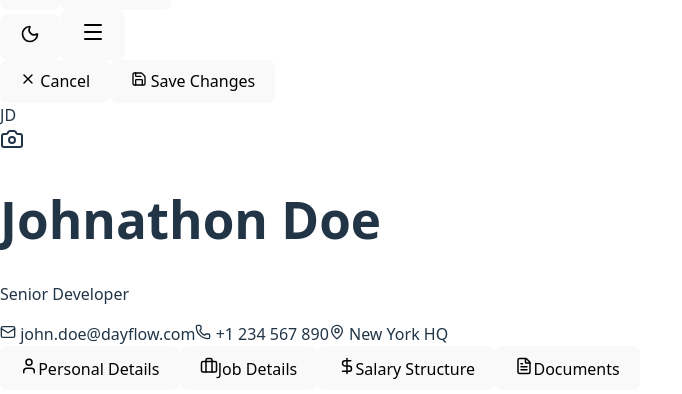
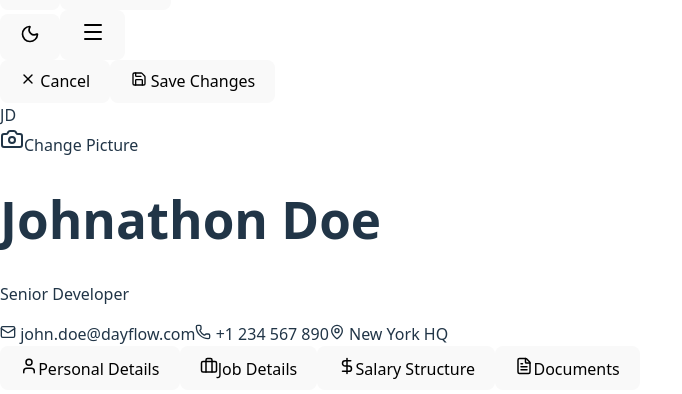
Before and after one commit to HarshJasani9/Delta, a React (Vite) app in the folder client/: page /profile in a window 1280 px wide. Both pictures are taken after a click on the button "Edit Profile". Shown: the part 245-639 px from the top of the page, without its empty margins (0-682 px from the left). Built offline with nearby package versions, Linux system fonts and the light colour scheme.

Commit message:
Updated  employee profile for employee restriction

```diff
--- a/client/src/pages/EmployeeProfile.jsx
+++ b/client/src/pages/EmployeeProfile.jsx
@@ -1,15 +1,16 @@
-import React, { useState } from 'react';
+import React, { useState, useEffect } from 'react';
 import {
   User, Briefcase, DollarSign, FileText, Mail, Phone, MapPin,
-  Camera, Save, X, Edit3, UploadCloud
+  Camera, Save, X, Edit3, UploadCloud, CheckCircle
 } from 'lucide-react';
 
 const EmployeeProfile = () => {
   const [activeTab, setActiveTab] = useState('personal');
   const [isEditing, setIsEditing] = useState(false);
+  const [notification, setNotification] = useState({ show: false, message: '' });
 
-  // Mock Logic: Change this to 'admin' to test Admin capabilities
-  // In a real app, this comes from your Auth Context
+  // ROLE SETTING: Defaulted to 'employee' to test Section 3.3.2 requirements
+  // Change to 'admin' to see full edit access
   const currentUserRole = 'employee';
 
   // State for Form Data
@@ -33,22 +34,40 @@ const EmployeeProfile = () => {
     manager: 'Sarah Connor',
   });
 
-  // Handle Input Change
+  // Helper: Auto-hide notification after 3 seconds
+  useEffect(() => {
+    if (notification.show) {
+      const timer = setTimeout(() => {
+        setNotification({ ...notification, show: false });
+      }, 3000);
+      return () => clearTimeout(timer);
+    }
+  }, [notification]);
+
   const handleChange = (e) => {
     setProfile({ ...profile, [e.target.name]: e.target.value });
   };
 
   const handleSave = () => {
+    // 1. Close Edit Mode
     setIsEditing(false);
-    // API Call to save data would go here
-    alert("Profile Updated Successfully!");
+
+    // 2. Show UI Notification (No Popup)
+    setNotification({
+      show: true,
+      message: 'Profile changes saved successfully!'
+    });
+
+    // In a real app: axios.put('/api/profile', profile)...
   };
 
-  // Helper to determine if a specific field is editable
+  // STRICT REQUIREMENT CHECK [Section 3.3.2]
+  // Employees can ONLY edit: Address, Phone, Profile Picture
   const isFieldEditable = (fieldName) => {
     if (currentUserRole === 'admin') return true; // Admin edits everything
-    // Employee can only edit these specific fields (Section 3.3.2)
-    return ['phone', 'address', 'profilePic'].includes(fieldName);
+
+    const allowedFieldsForEmployee = ['phone', 'address', 'profilePic'];
+    return allowedFieldsForEmployee.includes(fieldName);
   };
 
   const tabs = [
@@ -59,12 +78,35 @@ const EmployeeProfile = () => {
   ];
 
   return (
-    <div className="p-6 max-w-7xl mx-auto space-y-6">
+    <div className="p-6 max-w-7xl mx-auto space-y-6 relative">
 
-      {/* Header & Profile Picture [Section 3.3.1 & 3.3.2] */}
-      <div className="bg-white dark:bg-gray-800 rounded-2xl p-8 shadow-sm border border-gray-100 dark:border-gray-700 flex flex-col md:flex-row items-center gap-8 relative">
+      {/* =======================
+          UI NOTIFICATION TOAST
+         ======================= */}
+      {notification.show && (
+        <div className="fixed top-24 right-6 z-50 animate-bounce-in">
+          <div className="bg-gray-800 dark:bg-white text-white dark:text-gray-900 px-6 py-4 rounded-xl shadow-2xl flex items-center gap-3 min-w-[300px]">
+            <div className="bg-green-500 rounded-full p-1">
+              <CheckCircle size={16} className="text-white" />
+            </div>
+            <div>
+              <h4 className="font-bold text-sm">Success</h4>
+              <p className="text-sm opacity-90">{notification.message}</p>
+            </div>
+            <button
+              onClick={() => setNotification({ ...notification, show: false })}
+              className="ml-auto text-gray-400 hover:text-white dark:hover:text-gray-600"
+            >
+              <X size={18} />
+            </button>
+          </div>
+        </div>
+      )}
 
-        {/* Edit Button (Top Right) */}
+      {/* Header & Profile Picture */}
+      <div className="bg-white dark:bg-gray-800 rounded-2xl p-8 shadow-sm border border-gray-100 dark:border-gray-700 flex flex-col md:flex-row items-center gap-8 relative transition-colors">
+
+        {/* Edit Action Buttons */}
         {!isEditing ? (
           <button
             onClick={() => setIsEditing(true)}
@@ -90,21 +132,21 @@ const EmployeeProfile = () => {
           </div>
         )}
 
-        {/* Profile Image with Edit Overlay */}
+        {/* Profile Image - Editable Rule Applied */}
         <div className="relative group">
           <div className="w-32 h-32 rounded-full bg-gradient-to-r from-primary to-purple-600 p-1">
             <div className="w-full h-full rounded-full bg-white dark:bg-gray-800 flex items-center justify-center overflow-hidden">
-               {/* Placeholder or Real Image */}
                <span className="text-4xl font-bold text-gray-800 dark:text-white">
                  {profile.firstName.charAt(0)}{profile.lastName.charAt(0)}
                </span>
             </div>
           </div>
 
-          {/* Camera Icon - Only shows if editing is allowed */}
+          {/* Camera Overlay: Only visible if editing AND profilePic is editable */}
           {isEditing && isFieldEditable('profilePic') && (
-            <div className="absolute inset-0 bg-black/40 rounded-full flex items-center justify-center cursor-pointer opacity-0 group-hover:opacity-100 transition-opacity">
+            <div className="absolute inset-0 bg-black/40 rounded-full flex items-center justify-center cursor-pointer opacity-0 group-hover:opacity-100 transition-opacity backdrop-blur-sm">
               <Camera className="text-white" size={24} />
+              <span className="sr-only">Change Picture</span>
             </div>
           )}
         </div>
@@ -143,7 +185,7 @@ const EmployeeProfile = () => {
       {/* Content Area */}
       <div className="bg-white dark:bg-gray-800 rounded-2xl p-8 shadow-sm border border-gray-100 dark:border-gray-700 min-h-[400px]">
 
-        {/* TAB 1: PERSONAL DETAILS [Section 3.3.1] */}
+        {/* TAB 1: PERSONAL DETAILS */}
         {activeTab === 'personal' && (
           <div className="grid grid-cols-1 md:grid-cols-2 gap-x-8 gap-y-6 animate-fade-in">
              <FormField
@@ -170,18 +212,22 @@ const EmployeeProfile = () => {
                 label="Marital Status" name="maritalStatus" value={profile.maritalStatus}
                 isEditing={isEditing} editable={isFieldEditable('maritalStatus')} onChange={handleChange}
              />
+             {/* Editable for Employee */}
              <FormField
                 label="Phone Number" name="phone" value={profile.phone}
                 isEditing={isEditing} editable={isFieldEditable('phone')} onChange={handleChange}
+                highlight={isEditing && isFieldEditable('phone')} // Visual clue
              />
+             {/* Editable for Employee */}
              <FormField
                 label="Current Address" name="address" value={profile.address} fullWidth
                 isEditing={isEditing} editable={isFieldEditable('address')} onChange={handleChange}
+                highlight={isEditing && isFieldEditable('address')} // Visual clue
              />
           </div>
         )}
 
-        {/* TAB 2: JOB DETAILS [Section 3.3.1] */}
+        {/* TAB 2: JOB DETAILS */}
         {activeTab === 'job' && (
           <div className="grid grid-cols-1 md:grid-cols-2 gap-x-8 gap-y-6 animate-fade-in">
              <FormField label="Employee ID" value={profile.employeeId} />
@@ -194,11 +240,10 @@ const EmployeeProfile = () => {
           </div>
         )}
 
-        {/* TAB 3: SALARY STRUCTURE [Section 3.3.1] */}
+        {/* TAB 3: SALARY */}
         {activeTab === 'salary' && (
           <div className="animate-fade-in space-y-6">
              <div className="grid grid-cols-1 md:grid-cols-2 gap-6">
-                {/* Earnings */}
                 <div className="p-5 bg-gray-50 dark:bg-gray-700/50 rounded-xl border border-gray-100 dark:border-gray-600">
                    <h3 className="text-sm font-semibold text-gray-500 uppercase mb-4 tracking-wider">Earnings</h3>
                    <div className="space-y-3">
@@ -207,7 +252,6 @@ const EmployeeProfile = () => {
                       <div className="flex justify-between text-gray-600 dark:text-gray-300"><span>Special Allowance</span> <span>$1,000</span></div>
                    </div>
                 </div>
-                {/* Deductions */}
                 <div className="p-5 bg-gray-50 dark:bg-gray-700/50 rounded-xl border border-gray-100 dark:border-gray-600">
                    <h3 className="text-sm font-semibold text-gray-500 uppercase mb-4 tracking-wider">Deductions</h3>
                    <div className="space-y-3">
@@ -223,7 +267,7 @@ const EmployeeProfile = () => {
           </div>
         )}
 
-        {/* TAB 4: DOCUMENTS [Section 3.3.1] */}
+        {/* TAB 4: DOCUMENTS */}
         {activeTab === 'documents' && (
           <div className="animate-fade-in grid grid-cols-1 md:grid-cols-2 gap-4">
              <DocumentCard title="Employment Contract.pdf" date="Jan 12, 2022" size="2.4 MB" />
@@ -231,7 +275,6 @@ const EmployeeProfile = () => {
              <DocumentCard title="Tax Form W2.pdf" date="Jan 01, 2023" size="3.1 MB" />
              <DocumentCard title="ID Proof (Passport).jpg" date="Verified" size="4.5 MB" />
 
-             {/* Upload Button (Visual Only) */}
              <div className="border-2 border-dashed border-gray-200 dark:border-gray-600 rounded-xl p-4 flex flex-col items-center justify-center text-gray-400 hover:text-primary hover:border-primary cursor-pointer transition-colors h-24">
                <UploadCloud size={24} />
                <span className="text-xs font-medium mt-1">Upload New Document</span>
@@ -245,20 +288,27 @@ const EmployeeProfile = () => {
 
 // --- Reusable Components ---
 
-const FormField = ({ label, name, value, type = "text", isEditing, editable, onChange, fullWidth }) => (
+const FormField = ({ label, name, value, type = "text", isEditing, editable, onChange, fullWidth, highlight }) => (
   <div className={`${fullWidth ? 'col-span-1 md:col-span-2' : ''}`}>
     <label className="block text-sm font-medium text-gray-500 dark:text-gray-400 mb-1.5">{label}</label>
 
     {isEditing && editable ? (
+      <div className="relative">
         <input
           type={type}
           name={name}
           value={value}
           onChange={onChange}
-        className="w-full px-4 py-2.5 border border-gray-300 dark:border-gray-600 rounded-lg focus:ring-2 focus:ring-primary focus:border-transparent outline-none bg-white dark:bg-gray-700 text-gray-900 dark:text-white transition-all shadow-sm"
+          className={`w-full px-4 py-2.5 border rounded-lg focus:ring-2 focus:ring-primary focus:border-transparent outline-none bg-white dark:bg-gray-700 text-gray-900 dark:text-white transition-all shadow-sm
+            ${highlight ? 'border-primary ring-1 ring-primary/20' : 'border-gray-300 dark:border-gray-600'}
+          `}
         />
+        {highlight && (
+           <span className="absolute right-3 top-1/2 -translate-y-1/2 text-primary opacity-50"><Edit3 size={14}/></span>
+        )}
+      </div>
     ) : (
-      <p className={`text-lg font-medium text-gray-800 dark:text-white py-2 ${isEditing ? 'opacity-50' : ''}`}>
+      <p className={`text-lg font-medium text-gray-800 dark:text-white py-2 ${isEditing ? 'opacity-40 select-none' : ''}`}>
         {value}
       </p>
     )}
```
Lines whose indentation alone changed are shown as unchanged.
